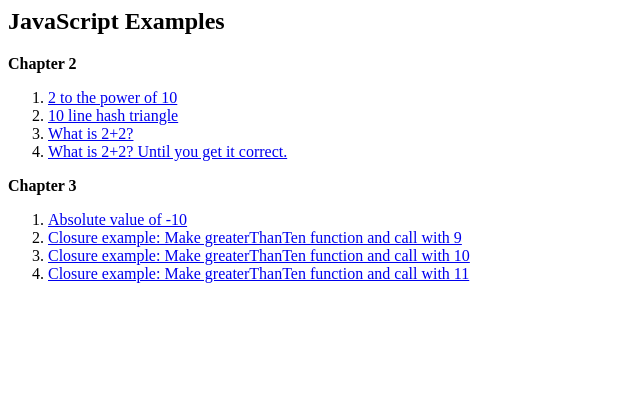
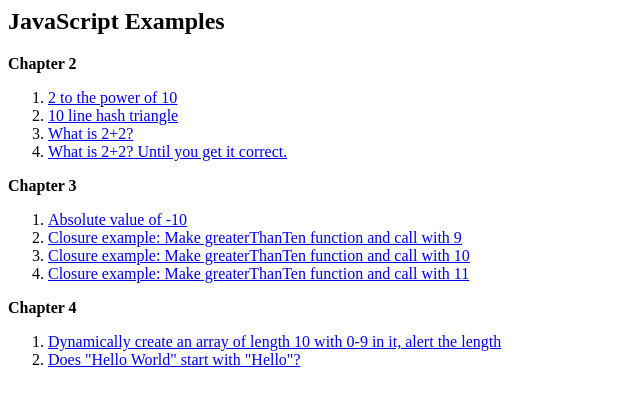
Before and after one commit to davet1985/eloquent-javascript, a plain HTML site: page index.html in a window 1280 px wide. Shown: the whole page, without its empty margins (0-640 px from the left). Drawn offline with Linux system fonts and the light colour scheme.

Commit message:
start of chapter 4

```diff
--- a/example.js
+++ b/example.js
@@ -61,3 +61,17 @@ function makeGreaterThanTen(pTest) {
   var greaterThanTen = greaterThan(10);
   alert(greaterThanTen(pTest));
 }
+
+function range(pNum) {
+  var new_array = [];
+  for (var i=0; i<pNum; i++) {
+    new_array[i] = i;
+  }
+  alert(new_array.length);
+  //return new_array;
+}
+
+function startsWith(pString, pTest) {
+  //note, this is a case sensitive check
+  alert(pString.slice(0, pTest.length) == pTest);
+}
--- a/index.html
+++ b/index.html
@@ -35,5 +35,14 @@
         <a href="#" onclick="makeGreaterThanTen(11);">Closure example: Make greaterThanTen function and call with 11</a>
       </li>
     </ol>
+    <p><strong>Chapter 4</strong></p>
+    <ol>
+      <li>
+        <a href="#" onclick="range(10);">Dynamically create an array of length 10 with 0-9 in it, alert the length</a>
+      </li>
+      <li>
+        <a href="#" onclick="startsWith('Hello World', 'Hello');">Does "Hello World" start with "Hello"?</a>
+      </li>
+    </ol>
   </body>
 </html>
```
